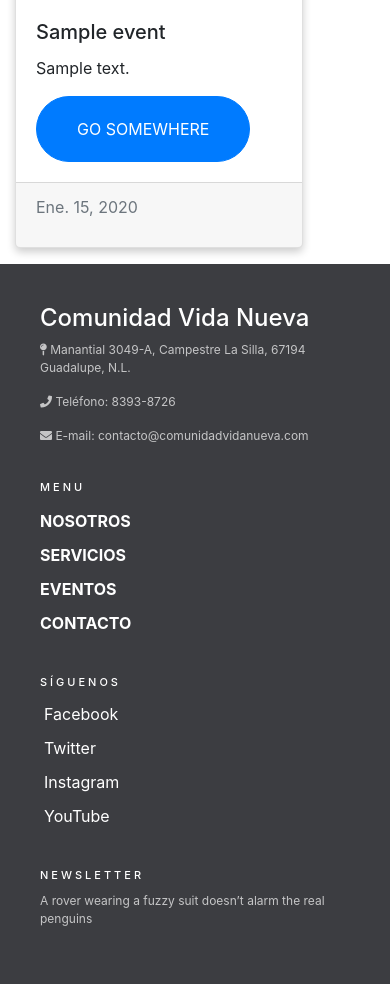
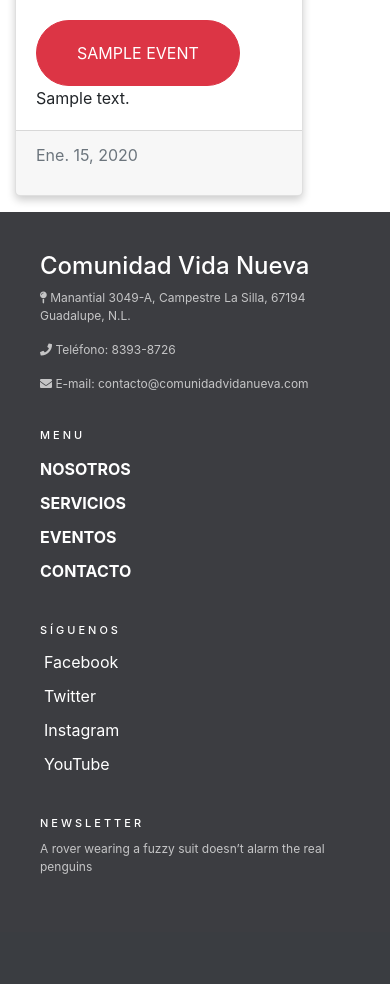
Before and after one commit to JezzRDZ/CVN, a Django app: template page/templates/cvn/events.html in a window 390 px wide. Shown: the part 526-1510 px from the top of the page. After the commit the page ends 1400 px from the top, so only its background shows below. Run offline with Django 3.2, Linux system fonts and the light colour scheme; the template is opened without the code that fills it: values that come from a table or form of the project are taken from there, others are empty; tables that the repository leaves empty hold one stand-in row (values such as "Sample post"); some libraries are stand-ins or nearby versions.

Commit message:
responsive index content

```diff
--- a/page/templates/cvn/events.html
+++ b/page/templates/cvn/events.html
@@ -8,9 +8,8 @@
 			<div class="card" id="card-hover" style="width: 18rem;">
 				<img class="card-img-top" src="..." alt="Card image cap">
 				<div class="card-body">
-		    		<h5 class="card-title">{{ events.title }}</h5>
+		    		<a href="#" class="btn btn-danger">{{ events.title }}</a>
 		    		<p class="card-text">{{ events.text|linebreaksbr }}</p>
-		    		<a href="#" class="btn btn-primary">Go somewhere</a>
 		  		</div>
 		  		<div class="card-footer text-muted">
 		  			<p>{{ events.date_event }}</p>
```
